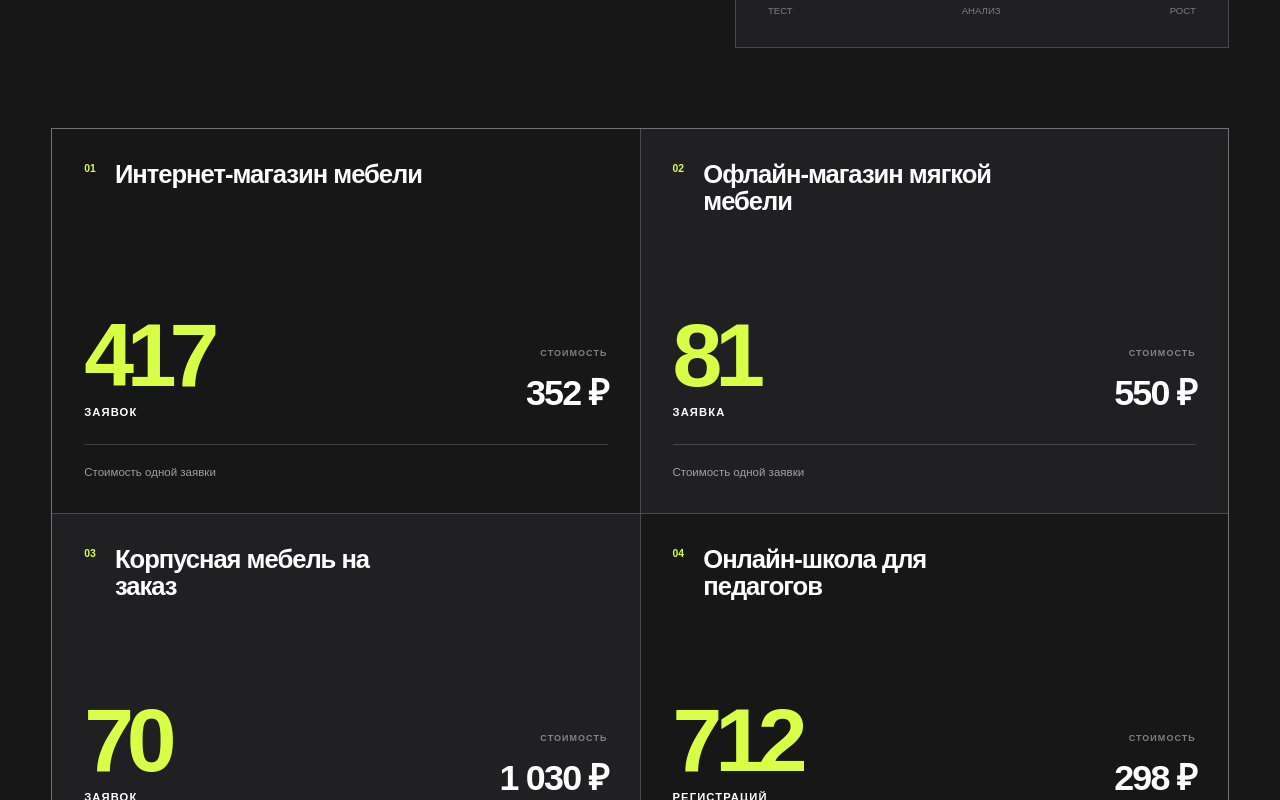
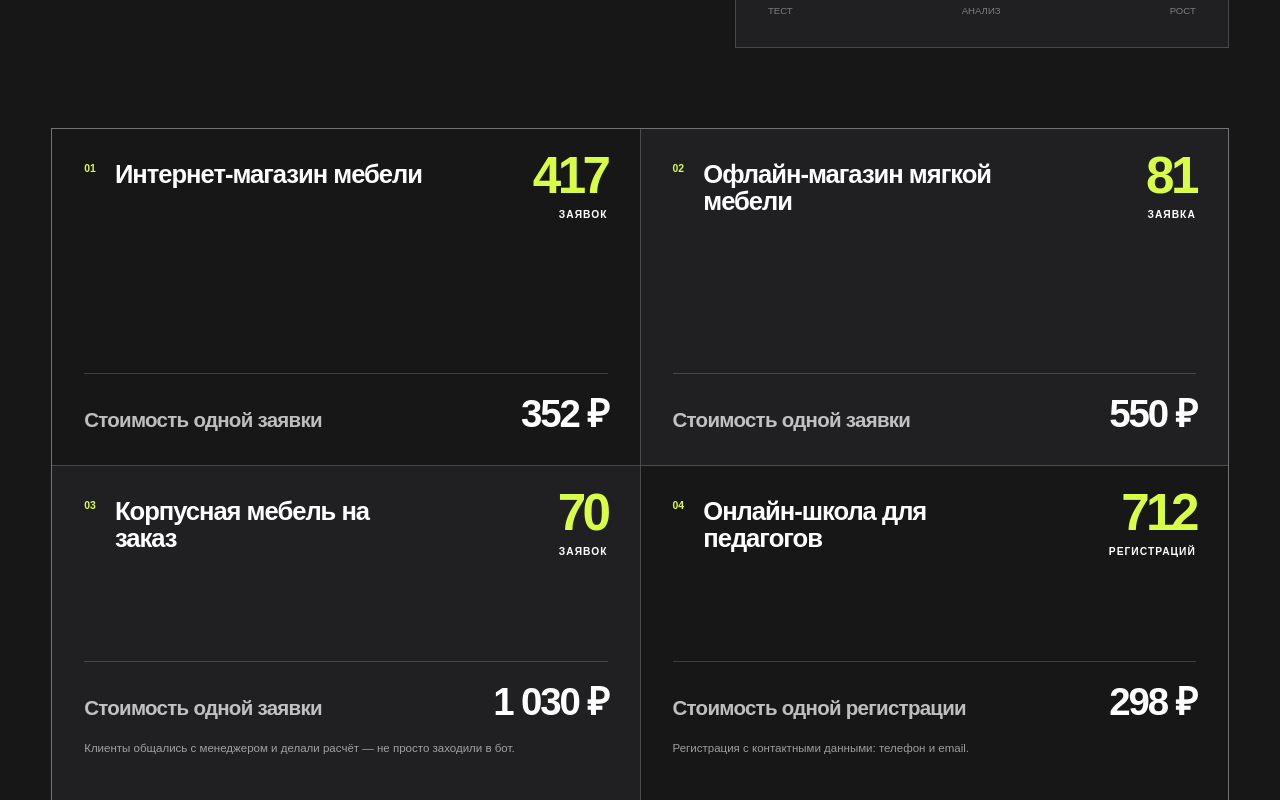
Before and after one commit to PiratSan/Landing-for-Kate, a Next.js app: page / in a window 1280 px wide. Shown: the part 2500-3300 px from the top of the page. Built offline with nearby package versions, Linux system fonts and the light colour scheme.

Commit message:
Refine campaign result cards

```diff
--- a/app/globals.css
+++ b/app/globals.css
@@ -80,20 +80,19 @@ h1 { margin:0; max-width:11ch; font-size:clamp(3.7rem,7.4vw,8.5rem); font-weight
 .chart i:nth-child(6),.chart i:nth-child(7) { background:var(--acid); }
 .data-bottom { position:absolute; right:2rem; bottom:1.8rem; left:2rem; display:flex; justify-content:space-between; color:rgb(255 255 255 / 42%); font-size:.6rem; text-transform:uppercase; }
 .case-grid { grid-column:1/-1; display:grid; grid-template-columns:repeat(2,1fr); gap:1px; border:1px solid rgb(255 255 255 / 22%); background:rgb(255 255 255 / 22%); }
-.case-card { position:relative; display:grid; min-height:24rem; grid-template-columns:1fr auto; grid-template-rows:auto 1fr auto; gap:1.5rem; padding:2rem; background:var(--ink); }
+.case-card { position:relative; display:flex; min-height:21rem; flex-direction:column; padding:2rem; background:var(--ink); }
 .case-card:nth-child(2),.case-card:nth-child(3) { background:#202022; }
-.case-top { grid-column:1/-1; display:flex; align-items:flex-start; gap:1.2rem; }
+.case-top { display:flex; align-items:flex-start; gap:1.2rem; padding-right:clamp(7rem,14vw,11rem); }
 .case-top>span { color:var(--acid); font-size:.65rem; font-weight:900; }
 .case-top p { max-width:22ch; margin:0; font-size:clamp(1.15rem,2vw,1.7rem); font-weight:800; line-height:1.05; letter-spacing:-.04em; }
-.case-result { align-self:end; }
+.case-result { position:absolute; top:1.7rem; right:2rem; text-align:right; }
 .case-result strong,.case-result span { display:block; }
-.case-result strong { color:var(--acid); font-size:clamp(4rem,7vw,7.5rem); line-height:.72; letter-spacing:-.08em; }
-.case-result span { margin-top:1rem; font-size:.7rem; font-weight:900; letter-spacing:.1em; text-transform:uppercase; }
-.case-price { align-self:end; text-align:right; }
-.case-price small,.case-price strong { display:block; }
-.case-price small { margin-bottom:.4rem; color:rgb(255 255 255 / 45%); font-size:.56rem; font-weight:900; letter-spacing:.12em; text-transform:uppercase; }
-.case-price strong { font-size:clamp(1.5rem,2.8vw,2.5rem); letter-spacing:-.05em; }
-.case-note { grid-column:1/-1; min-height:2.6em; margin:0; padding-top:1.15rem; border-top:1px solid rgb(255 255 255 / 17%); color:rgb(255 255 255 / 58%); font-size:.72rem; line-height:1.5; }
+.case-result strong { color:var(--acid); font-size:clamp(2.35rem,4vw,4rem); line-height:.78; letter-spacing:-.07em; }
+.case-result span { margin-top:.65rem; font-size:.64rem; font-weight:900; letter-spacing:.1em; text-transform:uppercase; }
+.case-price { display:flex; align-items:baseline; justify-content:space-between; gap:1.5rem; margin-top:auto; padding-top:1.3rem; border-top:1px solid rgb(255 255 255 / 17%); }
+.case-price span { color:rgb(255 255 255 / 72%); font-size:clamp(1rem,1.6vw,1.35rem); font-weight:800; line-height:1.08; letter-spacing:-.035em; }
+.case-price strong { flex:none; font-size:clamp(1.8rem,3vw,2.7rem); line-height:1; letter-spacing:-.055em; }
+.case-note { min-height:2.6em; margin:1.15rem 0 0; color:rgb(255 255 255 / 58%); font-size:.72rem; line-height:1.5; }
 
 .fit { display:grid; grid-template-columns:1fr 1fr; gap:7rem; background:var(--violet); color:#fff; }
 .fit-heading h2 { margin-top:2.5rem; }
@@ -163,7 +162,10 @@ footer>a:last-child { justify-self:end; font-size:.72rem; font-weight:800; }
   .chart { inset:6.5rem 1.4rem 3.8rem; gap:.55rem; }
   .data-bottom { right:1.4rem; left:1.4rem; }
   .case-grid { grid-template-columns:1fr; }
-  .case-card { min-height:22rem; padding:1.5rem; }
+  .case-card { min-height:19rem; padding:1.5rem; }
+  .case-top { padding-right:7rem; }
+  .case-result { top:1.4rem; right:1.5rem; }
+  .case-price { gap:1rem; }
   .fit li { grid-template-columns:2rem 1fr; }
   .faq-layout { gap:2.5rem; }
   .contact h2 { font-size:clamp(3.4rem,16vw,5.2rem); }
--- a/app/page.tsx
+++ b/app/page.tsx
@@ -28,7 +28,7 @@ const cases = [
     result: '417',
     unit: 'заявок',
     price: '352 ₽',
-    note: 'Стоимость одной заявки',
+    priceLabel: 'Стоимость одной заявки',
   },
   {
     number: '02',
@@ -36,7 +36,7 @@ const cases = [
     result: '81',
     unit: 'заявка',
     price: '550 ₽',
-    note: 'Стоимость одной заявки',
+    priceLabel: 'Стоимость одной заявки',
   },
   {
     number: '03',
@@ -44,7 +44,8 @@ const cases = [
     result: '70',
     unit: 'заявок',
     price: '1 030 ₽',
-    note: 'Клиенты общались с менеджером и делали расчёт — не просто заходили в бот.',
+    priceLabel: 'Стоимость одной заявки',
+    detail: 'Клиенты общались с менеджером и делали расчёт — не просто заходили в бот.',
   },
   {
     number: '04',
@@ -52,7 +53,8 @@ const cases = [
     result: '712',
     unit: 'регистраций',
     price: '298 ₽',
-    note: 'Регистрация с контактными данными: телефон и email.',
+    priceLabel: 'Стоимость одной регистрации',
+    detail: 'Регистрация с контактными данными: телефон и email.',
   },
 ];
 
@@ -136,8 +138,8 @@ export default function Home() {
             <article className="case-card" key={item.number}>
               <div className="case-top"><span>{item.number}</span><p>{item.title}</p></div>
               <div className="case-result"><strong>{item.result}</strong><span>{item.unit}</span></div>
-              <div className="case-price"><small>Стоимость</small><strong>{item.price}</strong></div>
-              <p className="case-note">{item.note}</p>
+              <div className="case-price"><span>{item.priceLabel}</span><strong>{item.price}</strong></div>
+              {item.detail && <p className="case-note">{item.detail}</p>}
             </article>
           ))}
         </div>
```
